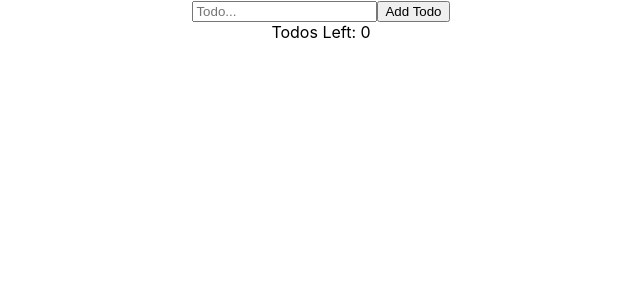
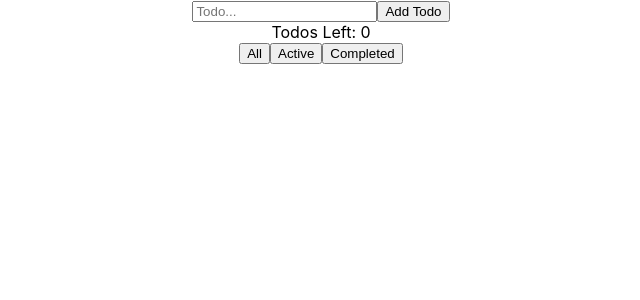
Before and after one commit to Rmartinez2020/todoApp, a React (Create React App) app: page / in a window 1280 px wide. Shown: the top 300 px of the page, without its empty margins (319-959 px from the left). Built offline with nearby package versions, Linux system fonts and the light colour scheme.

Commit message:
on clicking buttons diferent todos will be displayed

```diff
--- a/src/components/TodoList.js
+++ b/src/components/TodoList.js
@@ -36,7 +36,15 @@ class TodoList extends React.Component {
         });
     };
 
+    /* create function that will change the state of displayed */
+    changeDisplayed = (str) => {
+        this.setState({
+            displayed: str
+        });
+    };
+
     render() {
+
         let todos = [];
         /* check which todos need to be displayed */
         switch (this.state.displayed) {
@@ -47,7 +55,7 @@ class TodoList extends React.Component {
                 todos = this.state.todos.filter(todo => !todo.complete)
                 break;
             case "completed":
-                todos = this.state.todos.filter( todo => todo.complete)
+                todos = this.state.todos.filter(todo => todo.complete)
                 break;
             default:
                 console.log("error processing content to display.")
@@ -59,6 +67,12 @@ class TodoList extends React.Component {
                 <TodoForm onSubmit={this.addTodo} />
                 {/* display number of active todos */}
                 <div>Todos Left: {this.state.todos.filter(todo => !todo.complete).length}</div>
+                {/* change the content that will be displayed by clicking on buttons */}
+                <div>
+                    <button onClick={() => this.changeDisplayed("all")} >All</button>
+                    <button onClick={() => this.changeDisplayed("active")} >Active</button>
+                    <button onClick={() => this.changeDisplayed("completed")} >Completed</button>
+                </div>
                 {/* map over todos in the state to display to page */}
                 {todos.map(todo => { return <Todo key={todo.id} toggleStatus={() => this.toggleStatus(todo.id)} todo={todo} /> })}
             </div>
```
